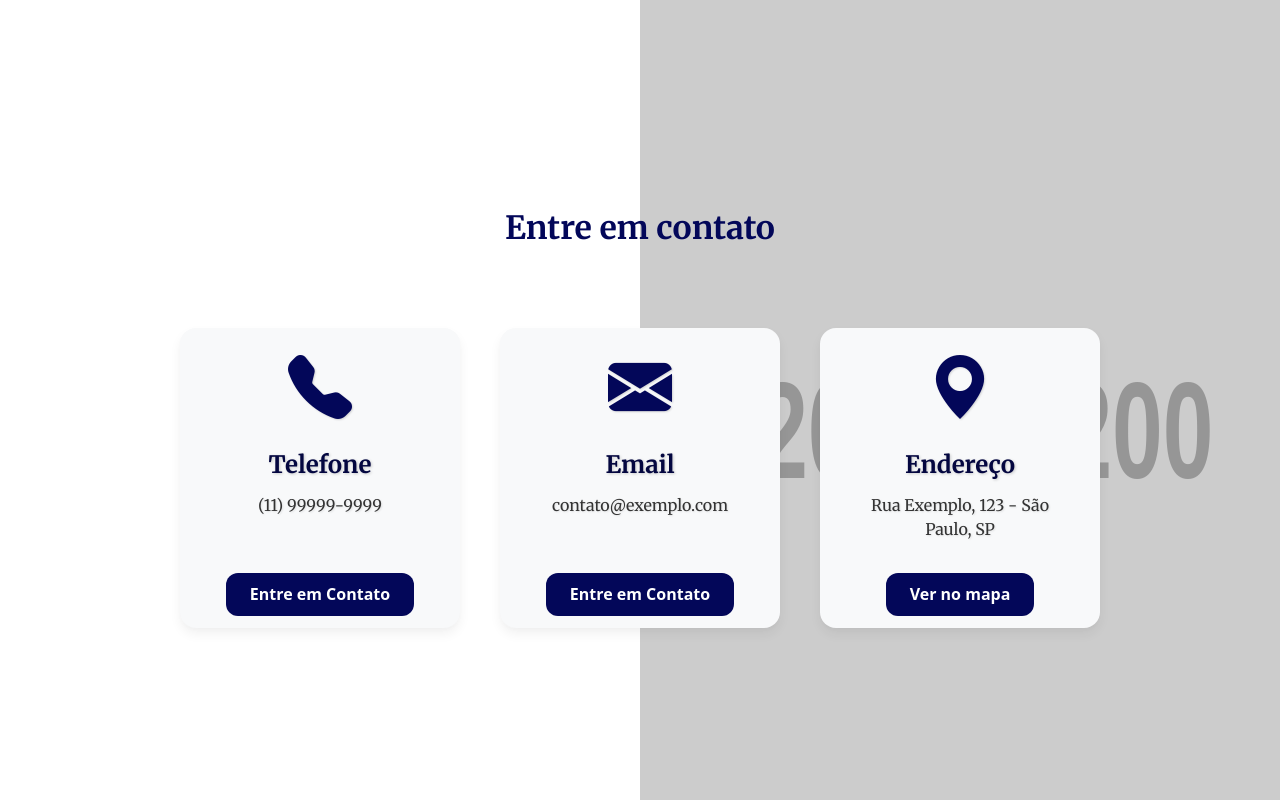
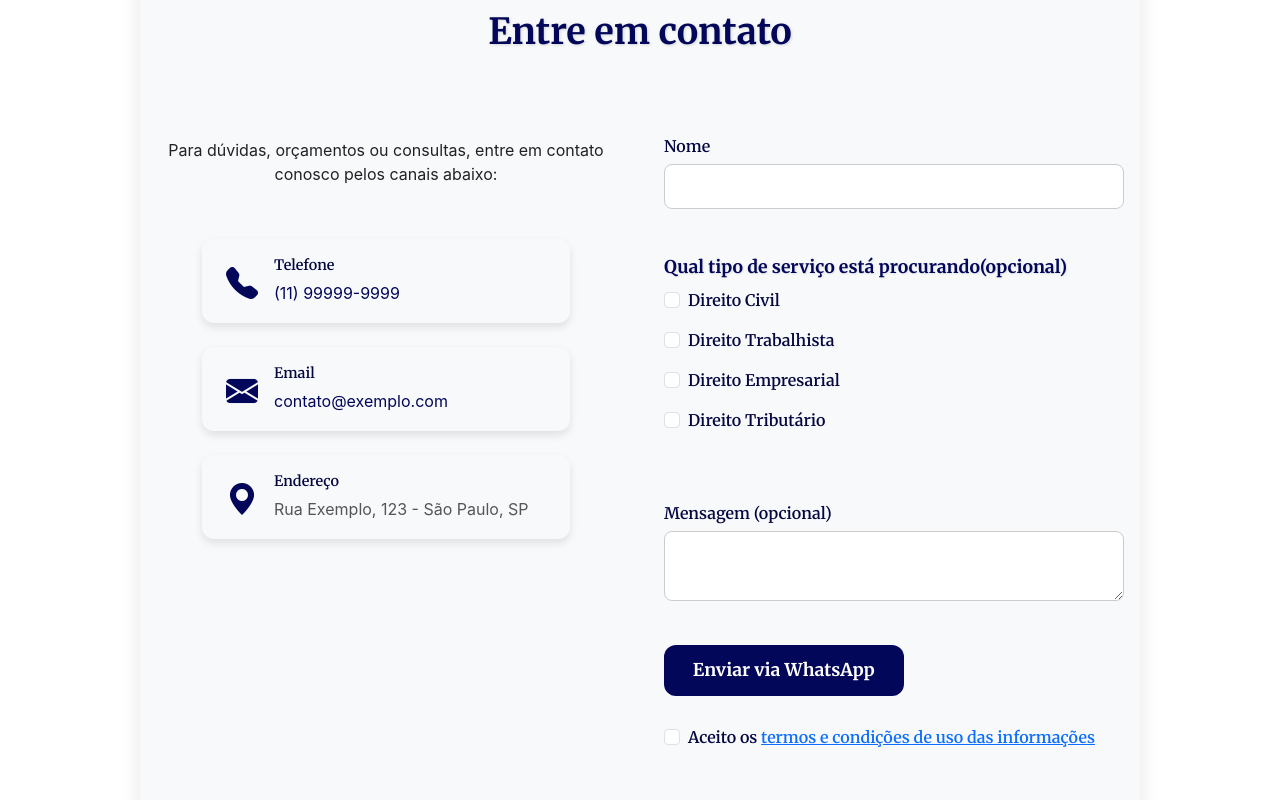
Before and after one commit to LacamJC/marco-campo-assesoria, a React (Create React App) app: page / in a window 1280 px wide. Shown: the part 2600-3400 px from the top of the page. Built offline with nearby package versions, Linux system fonts and the light colour scheme.

Commit message:
feat: ajustando design da area de contato, e implementação do formulário de contato  via whatsapp

```diff
--- a/src/pages/Contato/Contato.jsx
+++ b/src/pages/Contato/Contato.jsx
@@ -1,5 +1,6 @@
 import { useState } from 'react';
 import styles from './Contato.module.css';
+import { Link } from 'react-router-dom';
 
 const contatos = [
     {
@@ -21,61 +22,165 @@ const contatos = [
         label: 'Endereço',
         value: 'Rua Exemplo, 123 - São Paulo, SP',
         icon: 'bi-geo-alt-fill',
-        cta: 'Ver no mapa',
-        href: 'google.maps.com',
     },
 ];
 
-function Contato() {
+const areasAtuacao = [
+    'Direito Civil',
+    'Direito Trabalhista',
+    'Direito Empresarial',
+    'Direito Tributário',
+];
+
+export default function Contato() {
     const [nome, setNome] = useState('');
     const [mensagem, setMensagem] = useState('');
+    const [selecionadas, setSelecionadas] = useState([]);
+    const [aceitoTermos, setAceitoTermos] = useState(false);
 
     const telefoneWhatsApp = '5511999999999'; // seu número no formato internacional
+
+    function toggleCheckbox(area) {
+        setSelecionadas(prev =>
+            prev.includes(area) ? prev.filter(a => a !== area) : [...prev, area]
+        );
+    }
 
     const enviarWhatsApp = (e) => {
         e.preventDefault();
 
-        if (!nome.trim() || !mensagem.trim()) {
-            alert('Por favor, preencha todos os campos.');
+        if (!nome.trim()) {
+            alert('Por favor, preencha todos o campo nome.');
+            return;
+        }
+        if (!aceitoTermos) {
+            alert('Para enviar mensagem, aceite os termos e condições de uso das informações');
             return;
         }
 
-        const texto = `Olá, meu nome é ${nome}. ${mensagem}`;
+        // Monta a lista de áreas selecionadas em texto
+        const areasTexto = selecionadas.length > 0
+            ? `${selecionadas.join(', ')}.\n`
+            : '';
+
+        var texto = `Olá, meu nome é ${nome}.\nPreciso de serviços relacionados a ${areasTexto}` + (mensagem ? `\nObservações: ${mensagem}` : '');
+
+        const dataTimestamp = Date.now();
+        const dataObj = new Date(dataTimestamp);
+
+        const dia = String(dataObj.getDate()).padStart(2, '0');
+        const mes = String(dataObj.getMonth() + 1).padStart(2, '0'); // mês começa do 0
+        const ano = dataObj.getFullYear();
+
+        const hora = String(dataObj.getHours()).padStart(2, '0');
+        const minutos = String(dataObj.getMinutes()).padStart(2, '0');
+
+        const dataFormatada = `${dia}/${mes}/${ano}, às ${hora}:${minutos}`;
+
+        texto += `\nData da solicitação: ${dataFormatada}`;
+
+
         const url = `https://wa.me/${telefoneWhatsApp}?text=${encodeURIComponent(texto)}`;
 
-        window.open(url, '_blank');
+        alert(texto)
+        // window.open(url, '_blank');
     };
 
     return (
-        <section className={`${styles.background_dividido} ${styles.control_section}`} id='contato'>
-            <div className={styles.contentWrapper}>
-                <h2 className={styles.sectionTitle}>Entre em contato</h2>
+        <section className={styles.contatoSection} id="contato">
+            <h2 className={styles.sectionTitle}>Entre em contato</h2>
+
+            <div className={styles.infoColumn}>
+                <p className={styles.infoIntro}>
+                    Para dúvidas, orçamentos ou consultas, entre em contato conosco pelos canais abaixo:
+                </p>
 
                 <div className={styles.cardsContainer}>
-                    {contatos.map(({ id, label, value, href, icon, cta }) => (
-                        <div key={id} className={styles.card}>
+                    {contatos.map(({ id, label, value, href, icon }) => (
+                        <div key={id} className={styles.contactCard}>
                             <i className={`bi ${icon} ${styles.icon}`}></i>
-                            <h3 className={styles.label}>{label}</h3>
-                            <p className={styles.description}>{value}</p>
-                            {cta ? (
-                                <a href={href} target="_blank" rel="noopener noreferrer" className={styles.button}>
-                                    {cta}
-                                </a>
-                            ) : (
-                                <button className={styles.button} >
-                                    Entre em Contato
-                                </button>
-                            )}
+                            <div className={styles.contactContent}>
+                                <span className={styles.contactLabel}>{label}</span>
+                                {href ? (
+                                    <a href={href} className={styles.contactLink} target="_blank" rel="noopener noreferrer">
+                                        {value}
+                                    </a>
+                                ) : (
+                                    <span className={styles.contactValue}>{value}</span>
+                                )}
+                            </div>
                         </div>
                     ))}
                 </div>
             </div>
-        </section>
+
+            <form className={styles.formColumn} onSubmit={enviarWhatsApp}>
+                {/* <h3>Ou entre em contato </h3> */}
+                <label>
+                    Nome
+                    <input
+                        type="text"
+                        value={nome}
+                        onChange={e => setNome(e.target.value)}
+                        required
+                    />
+                </label>
+
+
+                <fieldset className={styles.checkboxGroup}>
+                    <legend>Qual tipo de serviço está procurando(opcional)</legend>
+                    {areasAtuacao.map(area => (
+                        <div key={area} className="form-check mb-3">
+                            <input
+                                className="form-check-input"
+                                type="checkbox"
+                                id={`checkbox-${area}`}
+                                checked={selecionadas.includes(area)}
+                                onChange={() => toggleCheckbox(area)}
+                            />
+                            <label className="form-check-label" htmlFor={`checkbox-${area}`}>
+                                {area}
+                            </label>
+                        </div>
+                    ))}
+                </fieldset>
+
+                <label>
+                    Mensagem (opcional)
+                    <textarea
+                        value={mensagem}
+                        onChange={e => setMensagem(e.target.value)}
+
+                    />
+                </label>
 
 
 
-
+                <button
+                    type="submit"
+                    className={styles.button}
+                // disabled={!aceitoTermos} // desabilita até aceitar os termos
+                >
+                    Enviar via WhatsApp
+                </button>
+                <div className="form-check">
+                    <input
+                        type="checkbox"
+                        id="acceptTerms"
+                        className="form-check-input"
+                        checked={aceitoTermos}
+                        onChange={() => setAceitoTermos(!aceitoTermos)}
+                    />
+                    <label htmlFor="acceptTerms" className="form-check-label" >
+                        <span>
+                            Aceito os{' '}
+                            <Link to="/termos-e-condicoes" target="_blank" rel="noopener noreferrer">
+                                termos e condições de uso das informações
+                            </Link>
+                        </span>
+                    </label>
+                </div>
+            </form>
+        </section>
     );
 }
-
-export default Contato;
--- a/src/pages/Contato/Contato.module.css
+++ b/src/pages/Contato/Contato.module.css
@@ -1,5 +1,4 @@
 @charset "UTF-8";
-@import url("https://fonts.googleapis.com/css2?family=Merriweather:ital,opsz,wght@0,18..144,300..900;1,18..144,300..900&family=Montserrat:ital,wght@0,100..900;1,100..900&family=Source+Sans+3:ital,wght@0,200..900;1,200..900&display=swap");
 @import url("https://fonts.googleapis.com/css2?family=Merriweather:ital,opsz,wght@0,18..144,300..900;1,18..144,300..900&family=Montserrat:ital,wght@0,100..900;1,100..900&family=Source+Sans+3:ital,wght@0,200..900;1,200..900&display=swap");
 body {
   overflow-x: hidden;
@@ -11,128 +10,215 @@ body {
   margin-bottom: 4rem;
 }
 
-body {
-  overflow-x: hidden;
+/* Container geral da seção contato */
+.contatoSection {
+  max-width: 1000px;
+  margin: 0 auto;
+  padding: 3rem 1rem;
+  display: flex;
+  flex-wrap: wrap;
+  gap: 3rem;
+  background-color: #f8f9fa;
+  border-radius: 12px;
+  box-shadow: 0 8px 20px rgba(0, 0, 0, 0.1);
 }
 
-.control_section {
-  scroll-margin-top: 100px; /* altura do header fixo */
-  min-height: 90vh;
-  margin-bottom: 4rem;
+/* Título da seção */
+.sectionTitle {
+  width: 100%;
+  font-family: "Merriweather", serif;
+  font-size: 2.25rem;
+  font-weight: 700;
+  color: #030759;
+  text-align: center;
+  margin-bottom: 2rem;
+  text-shadow: 1px 1px 3px rgba(0, 0, 0, 0.15);
 }
 
-.background_dividido {
-  width: 100%;
-  height: 120vh; /* altura total da viewport, ajusta conforme quiser */
-  background: linear-gradient(to right, rgb(255, 255, 255) 50%, rgb(255, 255, 255) 50%), url("https://placehold.co/1200x1200") right center no-repeat; /* imagem à direita */
-  background-size: 50% 100%, 50% 100%; /* metade da largura para cada */
-  background-repeat: no-repeat;
-  background-position: left center, right center;
+/* Colunas: informações e formulário */
+.infoColumn,
+.formColumn {
+  flex: 1 1 350px; /* flex-grow, shrink e base para responsividade */
   display: flex;
-  justify-content: center;
-  align-items: center;
+  flex-direction: column;
+  gap: 1.8rem;
 }
 
+/* Parágrafo introdutório */
+.infoIntro {
+  font-size: 1rem;
+  line-height: 1.5;
+  font-weight: 400;
+  margin-bottom: 1.5rem;
+  color: #222;
+  text-align: center;
+  font-family: "Inter", sans-serif;
+}
+
+/* Container dos cards de contato */
 .cardsContainer {
   display: flex;
+  flex-wrap: wrap;
+  gap: 1.5rem;
   justify-content: center;
-  align-items: center;
-  gap: 2.5rem;
-  padding: 3rem;
-  width: 100%;
-  box-sizing: border-box;
-  flex-wrap: wrap; /* para responsividade: quebra linha em telas pequenas */
 }
 
-.card {
+/* Card individual de contato */
+.contactCard {
   background-color: #f8f9fa;
-  width: 280px;
-  height: 300px;
-  border-radius: 16px;
-  box-shadow: 0 6px 12px rgba(0, 0, 0, 0.055), 0 2px 4px rgba(0, 0, 0, 0.016);
+  border-radius: 12px;
+  box-shadow: 0 4px 8px rgba(0, 0, 0, 0.1);
+  padding: 1rem 1.5rem;
+  width: 80%;
+  display: flex;
+  align-items: flex-start;
+  gap: 1rem;
+  transition: box-shadow 0.3s ease;
+}
+
+.contactCard:hover {
+  box-shadow: 0 8px 16px rgba(0, 0, 0, 0.15);
+}
+
+/* Ícone dentro do card */
+.icon {
+  font-size: 2rem;
+  color: #030759;
+  flex-shrink: 0;
+  margin-top: 4px;
+}
+
+/* Conteúdo textual dentro do card */
+.contactContent {
   display: flex;
   flex-direction: column;
-  justify-content: center;
-  align-items: center;
-  padding: 1.5rem;
-  text-align: center;
-  -webkit-user-select: none;
-     -moz-user-select: none;
-          user-select: none;
-  transition: 0.3s ease all;
-}
-.card:hover {
-  /* Animação */
-  transform: translateY(-8px);
-  box-shadow: 0 6px 12px rgba(0, 0, 0, 0.12), 0 2px 4px rgba(0, 0, 0, 0.05);
 }
 
-.icon {
-  font-size: 4rem;
-  color: #030759;
-  margin-bottom: 1rem;
-  text-shadow: 1px 1px 2px rgba(0, 0, 0, 0.15);
+/* Label do contato */
+.contactLabel {
+  font-weight: 600;
+  font-size: 0.9rem;
+  color: #040740;
+  margin-bottom: 0.25rem;
+  font-family: "Merriweather", serif;
 }
 
-.label {
-  font-family: "Merriweather", serif;
-  font-weight: 700;
-  font-size: 1.5rem;
-  color: #040740;
-  margin-bottom: 0.5rem;
-  text-shadow: 1px 1px 3px rgba(0, 0, 0, 0.2);
+/* Link do contato */
+.contactLink {
+  color: #030759;
+  font-weight: 400;
+  text-decoration: none;
+  word-break: break-word;
+  transition: color 0.3s ease;
+  font-family: "Inter", sans-serif;
 }
 
-.description {
+.contactLink:hover {
+  color: #040740;
+  text-decoration: underline;
+}
+
+/* Valor sem link */
+.contactValue {
+  color: #555;
+  font-weight: 400;
+  word-break: break-word;
+  font-family: "Inter", sans-serif;
+}
+
+/* Itens do formulário */
+form label {
+  display: flex;
+  flex-direction: column;
+  font-weight: 600;
+  color: #040740;
   font-family: "Merriweather", serif;
+  margin-bottom: 1rem;
   font-size: 1rem;
-  color: #333;
+}
+
+input[type=text],
+textarea {
+  margin-top: 0.4rem;
+  padding: 0.6rem 0.8rem;
+  border-radius: 8px;
+  border: 1.8px solid #ccc;
+  font-size: 1rem;
+  font-family: inherit;
+  resize: vertical;
+  transition: border-color 0.3s ease;
+}
+
+input[type=text]:focus,
+textarea:focus {
+  outline: none;
+  border-color: #030759;
+  box-shadow: 0 0 5px rgba(3, 7, 89, 0.4);
+}
+
+/* Grupo de checkboxes */
+.checkboxGroup {
+  border: none;
   margin-bottom: 1.5rem;
-  padding: 0 0.5rem;
-  word-wrap: break-word;
-  min-height: 3.5rem;
-  display: -webkit-box;
-  -webkit-line-clamp: 2;
-  -webkit-box-orient: vertical;
-  overflow: hidden;
+  padding: 0;
+}
+
+.checkboxGroup legend {
+  font-weight: 700;
+  margin-bottom: 0.5rem;
+  font-size: 1.1rem;
+  color: #030759;
+  font-family: "Merriweather", serif;
   text-shadow: 1px 1px 2px rgba(0, 0, 0, 0.1);
 }
 
+.checkboxLabel {
+  display: flex;
+  align-items: center;
+  gap: 0.6rem;
+  margin-bottom: 0.5rem;
+  font-size: 1rem;
+  color: #040740;
+  cursor: pointer;
+  font-family: "Inter", sans-serif;
+}
+
+.checkboxLabel input {
+  width: 18px;
+  height: 18px;
+  cursor: pointer;
+}
+
+/* Botão do formulário */
 .button {
   background-color: #030759;
   color: white;
   border: none;
-  padding: 0.6rem 1.5rem;
+  padding: 0.75rem 1.8rem;
+  font-weight: 700;
+  font-size: 1.1rem;
   border-radius: 12px;
-  font-size: 1rem;
-  font-weight: 600;
   cursor: pointer;
-  text-decoration: none;
+  transition: background-color 0.3s ease;
+  align-self: flex-start;
   -webkit-user-select: none;
      -moz-user-select: none;
           user-select: none;
-  transition: transform 0.3s ease, background-color 0.3s ease, box-shadow 0.3s ease;
-}
-.button:hover {
-  transform: translateY(-8px);
-  background-color: #060fbc;
-  box-shadow: 0 8px 15px rgba(0, 0, 0, 0.2);
+  font-family: "Merriweather", serif;
 }
 
-.button:hover:not(:disabled) {
+.button:hover {
   background-color: #02054d;
 }
 
-.button:disabled {
-  background-color: #999;
-  cursor: not-allowed;
-}
-
-.sectionTitle {
-  font-family: "Merriweather", serif;
-  font-size: 2rem;
-  font-weight: 700;
-  color: #030759;
-  text-align: center;
-  margin-bottom: 2rem;
+/* Responsividade */
+@media (max-width: 768px) {
+  .contatoSection {
+    flex-direction: column;
+    padding: 2rem 1rem;
+  }
+  .sectionTitle {
+    font-size: 1.8rem;
+    margin-bottom: 1.5rem;
+  }
 }/*# sourceMappingURL=Contato.module.css.map */
--- a/src/pages/Contato/Contato.module.scss
+++ b/src/pages/Contato/Contato.module.scss
@@ -1,135 +1,217 @@
-@import "../../assets/css/_typography.scss";
-@import "../../assets/css/_variables.scss";
+@import "../../assets/css/variables";
 
-.background_dividido {
-    width: 100%;
-    height: 120vh; /* altura total da viewport, ajusta conforme quiser */
-
-    background:
-        linear-gradient(to right, rgb(255, 255, 255) 50%, rgb(255, 255, 255) 50%),
-        /* metade branca */ url("https://placehold.co/1200x1200") right center no-repeat; /* imagem à direita */
-    background-size:
-        50% 100%,
-        50% 100%; /* metade da largura para cada */
-    background-repeat: no-repeat;
-    background-position:
-        left center,
-        right center;
-
+/* Container geral da seção contato */
+.contatoSection {
+  max-width: 1000px;
+  margin: 0 auto;
+  padding: 3rem 1rem;
   display: flex;
-    justify-content: center;
-    align-items: center;
+  flex-wrap: wrap;
+  gap: 3rem;
+  background-color: #f8f9fa;
+  border-radius: 12px;
+  box-shadow: 0 8px 20px rgba(0, 0, 0, 0.1);
 }
 
-// configuração dos cards
+/* Título da seção */
+.sectionTitle {
+  width: 100%;
+  font-family: $font-primary;
+  font-size: 2.25rem;
+  font-weight: 700;
+  color: $color-primary-dark;
+  text-align: center;
+  margin-bottom: 2rem;
+  text-shadow: 1px 1px 3px rgba(0, 0, 0, 0.15);
+}
+
+/* Colunas: informações e formulário */
+.infoColumn,
+.formColumn {
+  flex: 1 1 350px; /* flex-grow, shrink e base para responsividade */
+  display: flex;
+  flex-direction: column;
+  gap: 1.8rem;
+}
+
+/* Parágrafo introdutório */
+.infoIntro {
+  font-size: 1rem;
+  line-height: 1.5;
+  font-weight: 400;
+  margin-bottom: 1.5rem;
+  color: #222;
+  text-align: center;
+  font-family: "Inter", sans-serif;
+}
+
+/* Container dos cards de contato */
 .cardsContainer {
   display: flex;
+  flex-wrap: wrap;
+  gap: 1.5rem;
   justify-content: center;
-    align-items: center;
-    gap: 2.5rem;
-    padding: 3rem;
-    width: 100%;
-    box-sizing: border-box;
-    flex-wrap: wrap; /* para responsividade: quebra linha em telas pequenas */
 }
 
-.card {
+/* Card individual de contato */
+.contactCard {
   background-color: #f8f9fa;
-    width: 280px;
-    height: 300px;
-    border-radius: 16px;
-    box-shadow:
-        0 6px 12px rgba(0, 0, 0, 0.055),
-        0 2px 4px rgba(0, 0, 0, 0.016); // sombra leve e um toque extra suave
+  border-radius: 12px;
+  box-shadow: 0 4px 8px rgba(0, 0, 0, 0.1);
+  padding: 1rem 1.5rem;
+  width: 80%;
+  display: flex;
+  align-items: flex-start;
+  gap: 1rem;
+  transition: box-shadow 0.3s ease;
+}
 
+.contactCard:hover {
+  box-shadow: 0 8px 16px rgba(0, 0, 0, 0.15);
+}
+
+/* Ícone dentro do card */
+.icon {
+  font-size: 2rem;
+  color: #030759;
+  flex-shrink: 0;
+  margin-top: 4px;
+}
+
+/* Conteúdo textual dentro do card */
+.contactContent {
   display: flex;
   flex-direction: column;
-    justify-content: center;
-    align-items: center;
-    padding: 1.5rem;
-    text-align: center;
-    user-select: none;
-
-    transition: 0.3s ease all;
-
-    &:hover {
-        /* Animação */
-        transform: translateY(-8px);
-        box-shadow:
-            0 6px 12px rgba(0, 0, 0, 0.12),
-            0 2px 4px rgba(0, 0, 0, 0.05); // sombra leve e um toque extra suave
-    }
 }
 
-.icon {
-    font-size: 4rem;
-    color: $color-primary-dark;
-    margin-bottom: 1rem;
-    text-shadow: 1px 1px 2px rgba(0, 0, 0, 0.15); // sombra suave no ícone
+/* Label do contato */
+.contactLabel {
+  font-weight: 600;
+  font-size: 0.9rem;
+  color: #040740;
+  margin-bottom: 0.25rem;
+  font-family: $font-primary;
 }
 
-.label {
-    font-family: "Merriweather", serif;
-    font-weight: 700;
-    font-size: 1.5rem;
-    color: $color-primary-darker;
-    margin-bottom: 0.5rem;
-    text-shadow: 1px 1px 3px rgba(0, 0, 0, 0.2); // sombra sutil no título
+/* Link do contato */
+.contactLink {
+  color: #030759;
+  font-weight: 400;
+  text-decoration: none;
+  word-break: break-word;
+  transition: color 0.3s ease;
+  font-family: "Inter", sans-serif;
 }
 
-.description {
-    font-family: "Merriweather", serif;
+.contactLink:hover {
+  color: #040740;
+  text-decoration: underline;
+}
+
+/* Valor sem link */
+.contactValue {
+  color: #555;
+  font-weight: 400;
+  word-break: break-word;
+  font-family: "Inter", sans-serif;
+}
+
+/* Itens do formulário */
+
+form label {
+  display: flex;
+  flex-direction: column;
+  font-weight: 600;
+  color: $color-primary-darker;
+  font-family: $font-primary;
+  margin-bottom: 1rem;
   font-size: 1rem;
-    color: #333;
+}
+
+input[type="text"],
+textarea {
+  margin-top: 0.4rem;
+  padding: 0.6rem 0.8rem;
+  border-radius: 8px;
+  border: 1.8px solid #ccc;
+  font-size: 1rem;
+  font-family: inherit;
+  resize: vertical;
+  transition: border-color 0.3s ease;
+}
+
+input[type="text"]:focus,
+textarea:focus {
+  outline: none;
+  border-color: $color-primary-dark;
+  box-shadow: 0 0 5px rgba(3, 7, 89, 0.4);
+}
+
+/* Grupo de checkboxes */
+
+.checkboxGroup {
+  border: none;
   margin-bottom: 1.5rem;
-    padding: 0 0.5rem;
-    word-wrap: break-word;
-    min-height: 3.5rem;
-    display: -webkit-box;
-    -webkit-line-clamp: 2;
-    -webkit-box-orient: vertical;
-    overflow: hidden;
-    text-shadow: 1px 1px 2px rgba(0, 0, 0, 0.1); // sombra leve no parágrafo
+  padding: 0;
 }
+
+.checkboxGroup legend {
+  font-weight: 700;
+  margin-bottom: 0.5rem;
+  font-size: 1.1rem;
+  color: #030759;
+  font-family: $font-primary;
+  text-shadow: 1px 1px 2px rgba(0, 0, 0, 0.1);
+}
+
+.checkboxLabel {
+  display: flex;
+  align-items: center;
+  gap: 0.6rem;
+  margin-bottom: 0.5rem;
+  font-size: 1rem;
+  color: $color-primary-darker;
+  cursor: pointer;
+  font-family: "Inter", sans-serif;
+}
+
+.checkboxLabel input {
+  width: 18px;
+  height: 18px;
+  cursor: pointer;
+}
+
+/* Botão do formulário */
 
 .button {
   background-color: $color-primary-dark;
   color: white;
   border: none;
-    padding: 0.6rem 1.5rem;
+  padding: 0.75rem 1.8rem;
+  font-weight: 700;
+  font-size: 1.1rem;
   border-radius: 12px;
-    font-size: 1rem;
-    font-weight: 600;
   cursor: pointer;
-    text-decoration: none;
+  transition: background-color 0.3s ease;
+  align-self: flex-start;
   user-select: none;
-
-    transition:
-        transform 0.3s ease,
-        background-color 0.3s ease,
-        box-shadow 0.3s ease;
-
-    &:hover {
-        transform: translateY(-8px);
-        background-color: lighten($color-primary-dark, 20%);
-        box-shadow: 0 8px 15px rgba(0, 0, 0, 0.2);
-    }
+  font-family: $font-primary;
 }
 
-.button:hover:not(:disabled) {
+.button:hover {
   background-color: #02054d;
 }
 
-.button:disabled {
-    background-color: #999;
-    cursor: not-allowed;
+/* Responsividade */
+
+@media (max-width: 768px) {
+  .contatoSection {
+    flex-direction: column;
+    padding: 2rem 1rem;
   }
 
   .sectionTitle {
-    font-family: "Merriweather", serif;
-    font-size: 2rem;
-    font-weight: 700;
-    color: #030759;
-    text-align: center;
-    margin-bottom: 2rem;
+    font-size: 1.8rem;
+    margin-bottom: 1.5rem;
   }
+}
```
Also changed, not shown: 1 other file (tests, documents, lock files or other folders). Lines whose indentation alone changed are shown as unchanged.
